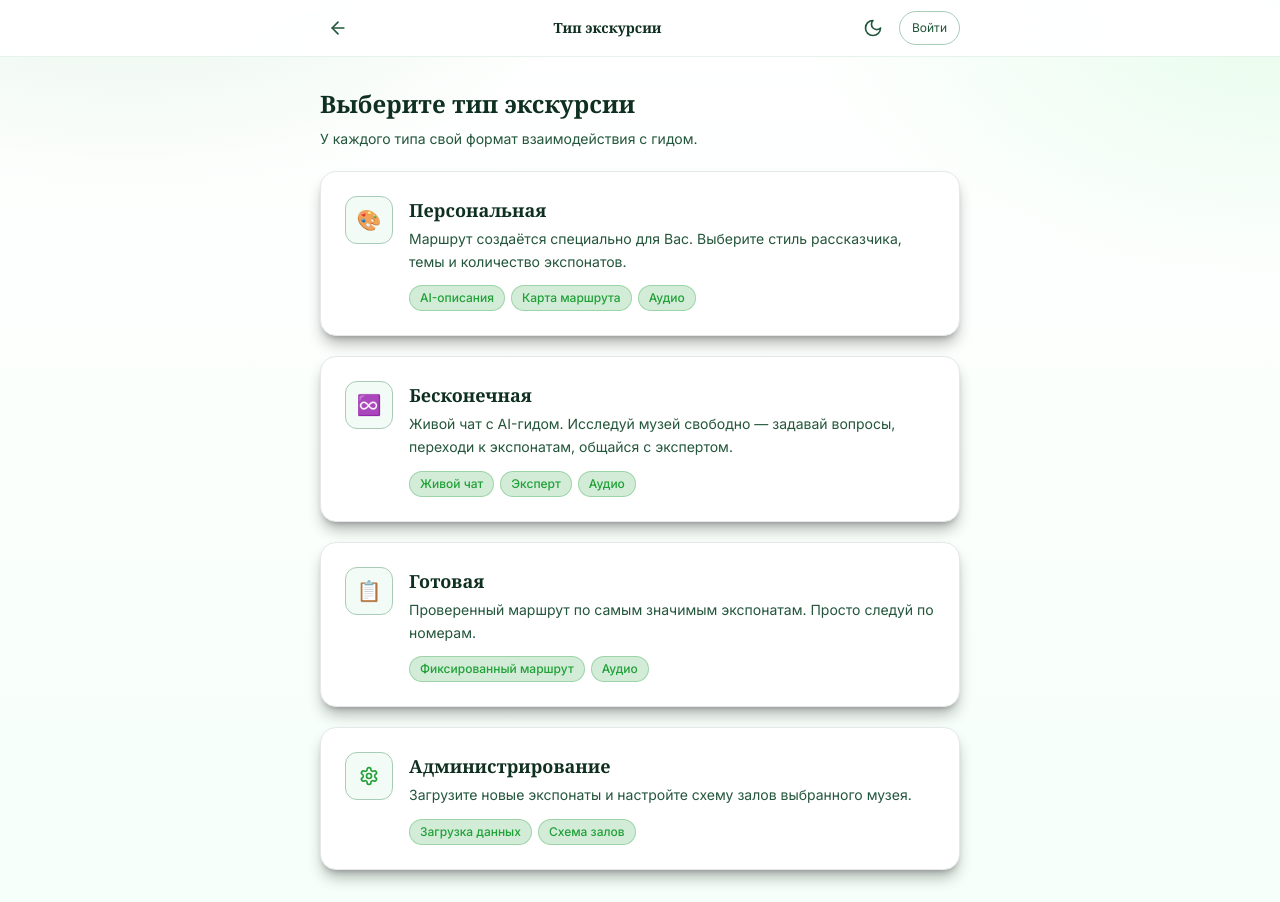
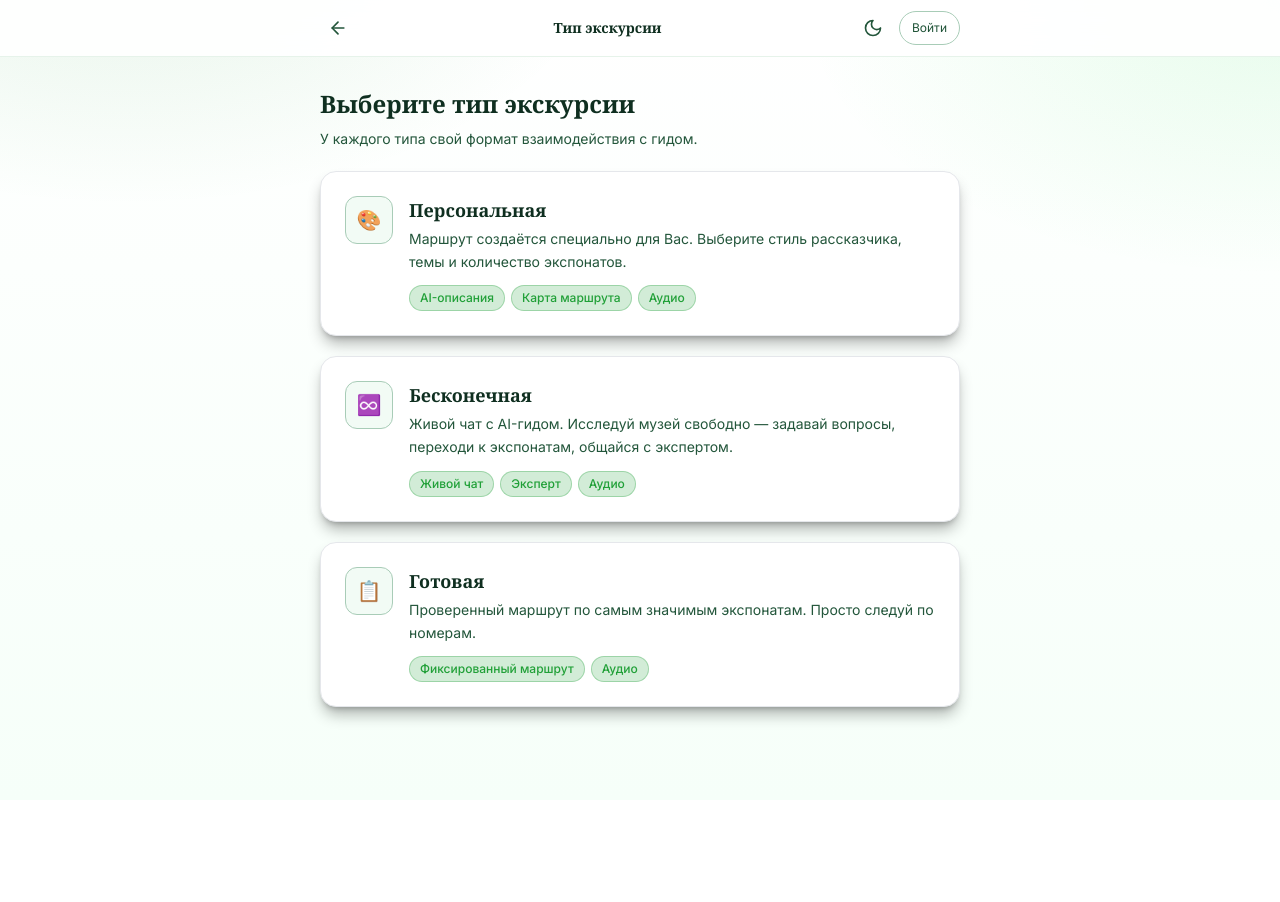
Before and after one commit to mistervlady/museum_front, a React (Vite) app: page /excursion-type in a window 1280 px wide. After the commit the page ends 800 px from the top, so only its background shows below. Built offline with nearby package versions, Linux system fonts and the light colour scheme.

Commit message:
Remove admin features from regular user excursions
Co-authored-by: mistervlady <94962134+mistervlady@users.noreply.github.com>

```diff
--- a/src/pages/ExcursionTypePage.tsx
+++ b/src/pages/ExcursionTypePage.tsx
@@ -4,6 +4,7 @@ import { Infinity, Palette, BookOpen, Settings } from 'lucide-react'
 import Header from '@/components/layout/Header'
 import PageLayout from '@/components/layout/PageLayout'
 import Card from '@/components/ui/Card'
+import { useAuth } from '@/auth/AuthProvider'
 
 const TYPES = [
   {
@@ -49,6 +50,8 @@ export default function ExcursionTypePage() {
   const navigate = useNavigate()
   const [params] = useSearchParams()
   const museumId = params.get('museum') ?? 'default'
+  const { user } = useAuth()
+  const isStaff = !!user?.role
 
   const handleType = (type: string) => {
     navigate(`/excursion/${type}?museum=${museumId}`)
@@ -106,6 +109,7 @@ export default function ExcursionTypePage() {
             </motion.div>
           ))}
 
+          {isStaff && (
             <motion.div variants={itemVariants}>
               <Card hoverable className="group" onClick={handleAdmin}>
                 <div className="flex items-start gap-4">
@@ -130,6 +134,7 @@ export default function ExcursionTypePage() {
                 </div>
               </Card>
             </motion.div>
+          )}
         </motion.div>
       </PageLayout>
     </>
```
Lines whose indentation alone changed are shown as unchanged.
